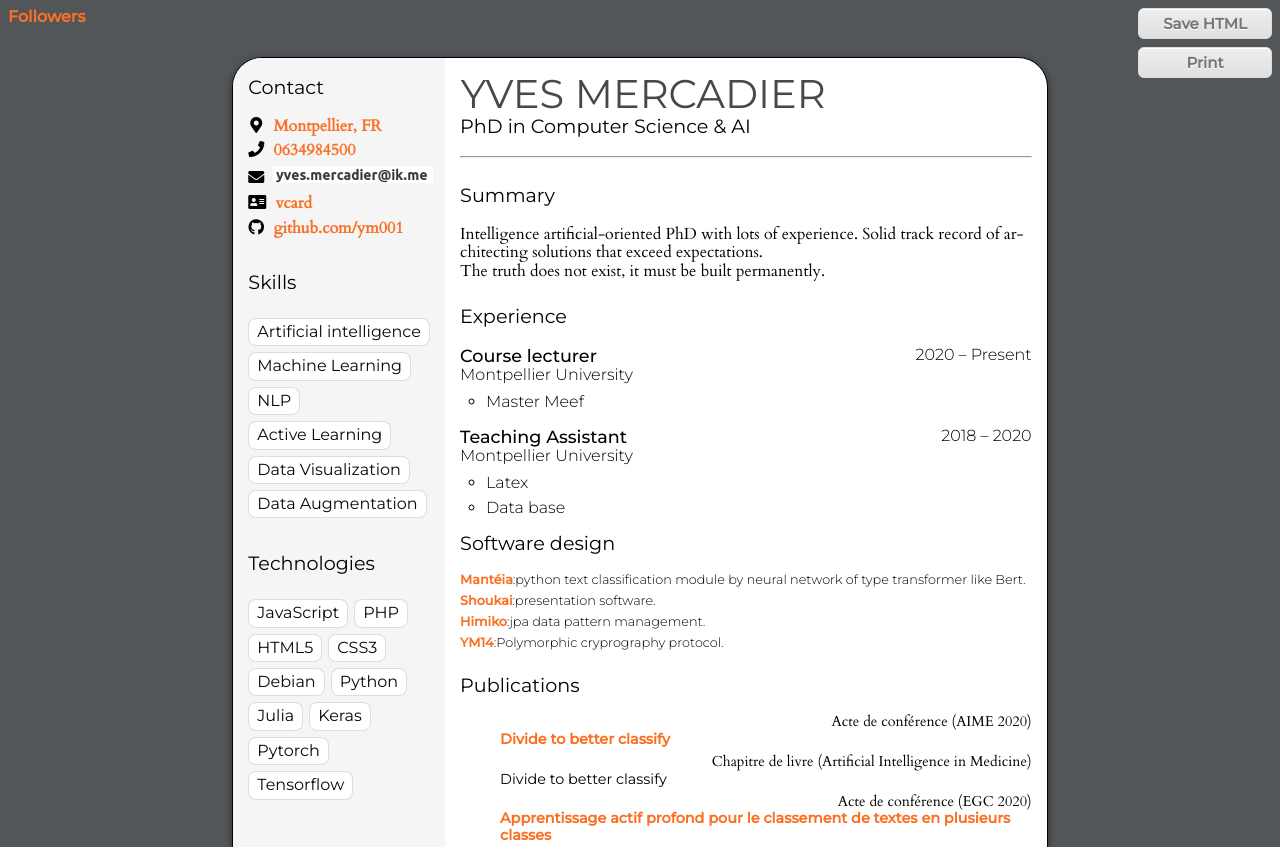
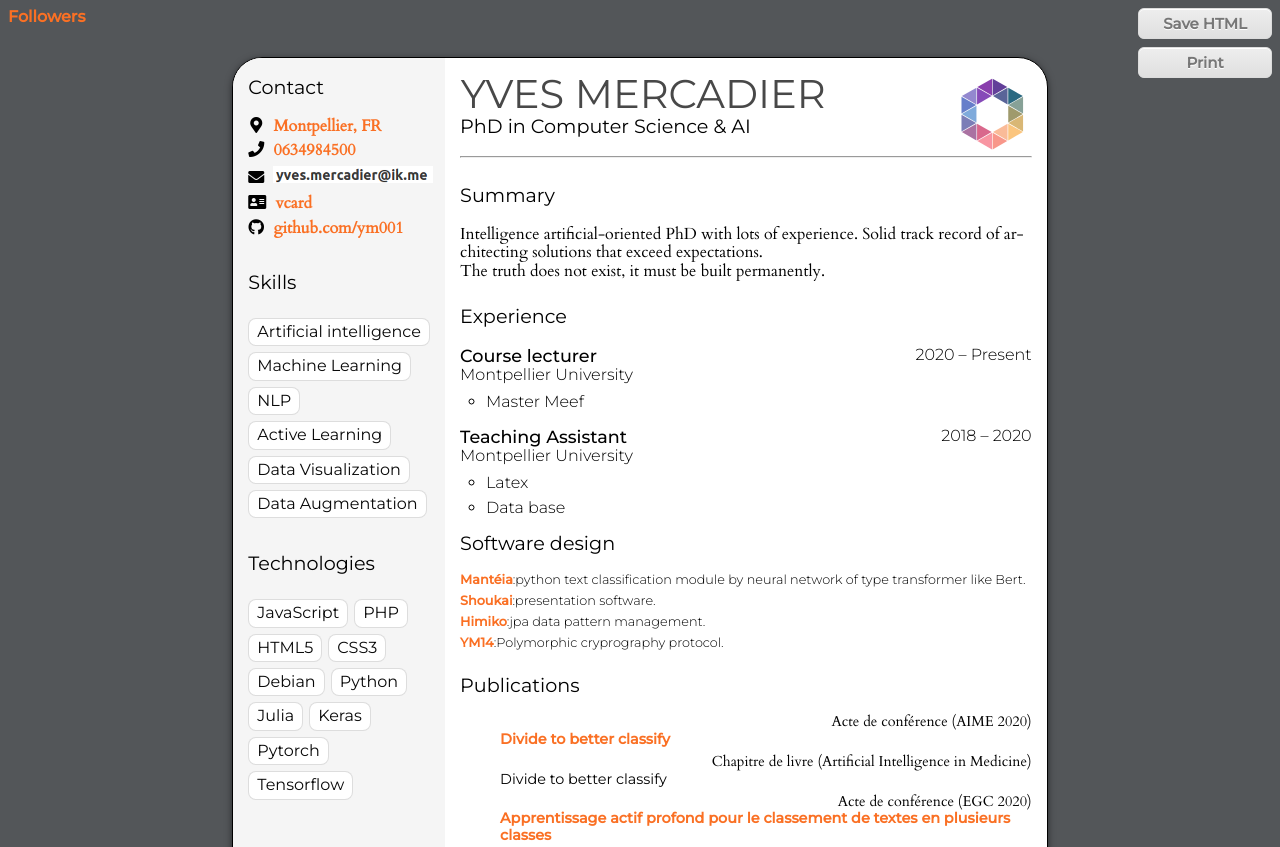
Before and after one commit to ym001/cv, a plain HTML site: page index.html in a window 1280 px wide. Shown: the top 847 px of the page. Drawn offline with nearby package versions, Linux system fonts and the light colour scheme.

Commit message:
Add files via upload

```diff
--- a/index.html
+++ b/index.html
@@ -15,6 +15,7 @@
         <link rel="stylesheet" type="text/css" href="https://cdnjs.cloudflare.com/ajax/libs/normalize/8.0.0/normalize.min.css" integrity="sha256-oSrCnRYXvHG31SBifqP2PM1uje7SJUyX0nTwO2RJV54=" crossorigin="anonymous" />
         <link rel="stylesheet" type="text/css" href="https://use.fontawesome.com/releases/v5.1.0/css/all.css" integrity="sha384-lKuwvrZot6UHsBSfcMvOkWwlCMgc0TaWr+30HWe3a4ltaBwTZhyTEggF5tJv8tbt" crossorigin="anonymous" />
         <!-- Custom Styles -->
+        <link rel="stylesheet" type="text/css" href="./animation.css" />
         <link rel="stylesheet" type="text/css" href="./paper.css" />
         <link rel="stylesheet" type="text/css" href="./styles.css" />
         <link rel="stylesheet" type="text/css" href="./typography.css" />
@@ -25,11 +26,17 @@
     </head>
     <body class="letter">
 
+
+
         <section id="save">
+
             <section class="sheet">
                 <aside>
                     <section class="contact">
                         <h6>Contact</h6>
+
+
+
                         <ul>
                             <li>
                                 <p><i class="fa fa-map-marker-alt" title="Location"></i> <a href="https://www.google.fr/maps/place/Montpellier/@43.6100166,3.8041231,12z">Montpellier, FR</a></p>
@@ -89,6 +96,13 @@
                 </aside>
                 <section>
                     <header class="name" aria-label="Yves Mercadier">
+						 <div class="svg">
+  <svg xmlns="http://www.w3.org/2000/svg" xmlns:xlink="http://www.w3.org/1999/xlink" version="1.1" id="svg" x="0px" y="0px" width="80px" height="80px" viewBox="0 0 213.235 241.176" enable-background="new 0 0 213.235 241.176" xml:space="preserve" fill="#0057B8">
+    <path d="M108.581,64.968V14.124l44.007,25.422L108.581,64.968"/>
+    <path fill-opacity="0.9" d="M153.591,92.101V41.258L109.582,66.68L153.591,92.101"/><path d="M155.586,92.062V41.221l44.009,25.42L155.586,92.062"/><path fill-opacity="0.7" d="M200.299,119.14V68.297l-44.004,25.421L200.299,119.14"/><path fill-opacity="0.85" d="M155.586,146.255V95.412l44.009,25.422L155.586,146.255"/><path fill-opacity="0.7" d="M200.299,173.35v-50.844l-44.004,25.422L200.299,173.35"/><path fill-opacity="0.6" d="M155.586,200.482v-50.84l44.009,25.417L155.586,200.482"/><path fill-opacity="0.5" d="M153.591,200.521v-50.84l-44.009,25.418L153.591,200.521"/><path fill-opacity="0.6" d="M108.581,227.696v-50.844l44.007,25.421L108.581,227.696"/><path fill-opacity="0.5" d="M106.62,227.696v-50.844l-44.005,25.421L106.62,227.696"/><path fill-opacity="0.7" d="M61.562,200.553V149.71l44.007,25.423L61.562,200.553"/><path fill-opacity="0.7" d="M59.709,200.56v-50.843l-44.008,25.422L59.709,200.56"/><path fill-opacity="0.7" d="M14.699,173.467v-50.843l44.01,25.42L14.699,173.467"/><path fill-opacity="0.5" d="M59.709,146.235V95.392l-44.008,25.42L59.709,146.235"/><path fill-opacity="0.7" d="M14.699,119.141V68.297l44.01,25.421L14.699,119.141"/><path fill-opacity="0.6" d="M59.709,92.101V41.258L15.701,66.68L59.709,92.101"/><path fill-opacity="0.85" d="M61.562,92.092V41.249l44.007,25.419L61.562,92.092"/>
+    <path fill-opacity="0.9" d="M106.62,64.968V14.124L62.614,39.546L106.62,64.968"/>
+  </svg>
+</div>
                         <a href="https://ym001.github.io/cv/">
                             <svg width="450px" height="35px" viewBox="0 0 450 35" version="1.1" xmlns="http://www.w3.org/2000/svg" xmlns:xlink="http://www.w3.org/1999/xlink">
                                 <g id="Page-1" stroke="none" stroke-width="1" fill="none" fill-rule="evenodd" font-family="Montserrat-Regular, Montserrat" font-size="40" font-weight="normal">
@@ -99,12 +113,24 @@
                                     </g>
                                 </g>
                             </svg>
+
+
                         </a>
+
+
+
+
+
+
                         <h6>PhD in Computer Science & AI</h6>
+
                         <hr />
                     </header>
+
                     <section>
                         <section class="summary">
+
+
                             <h6>Summary</h6>
                             <p>Intelligence artificial-oriented PhD with lots of experience. Solid track record of architecting solutions that exceed expectations.<br>The truth does not exist, it must be built permanently.</p>
                         </section>
```
